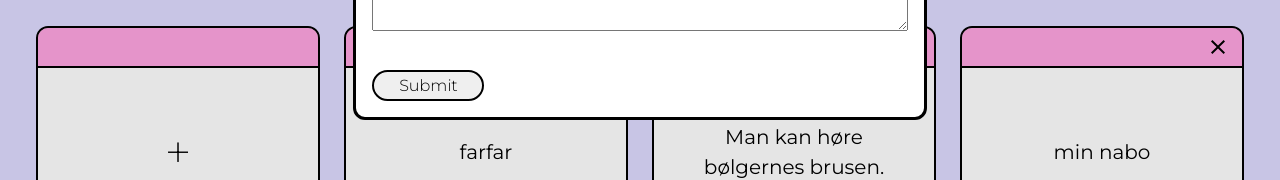
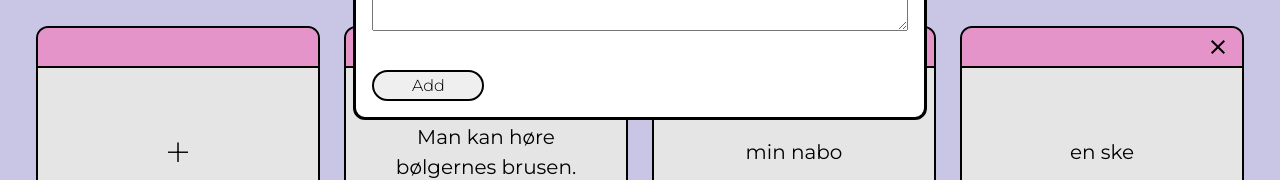
Before and after one commit to kayoken/koffer, a React (Vite) app: page / in a window 1280 px wide. Both pictures are taken after a click on the button "Add". Shown: the part 475-655 px from the top of the page. Built offline with nearby package versions, Linux system fonts and the light colour scheme.

Commit message:
VB-4: add component wip

```diff
--- a/src/components/NewCard/NewCard.tsx
+++ b/src/components/NewCard/NewCard.tsx
@@ -11,11 +11,10 @@ interface NewCardProps {
   }) => void;
 }
 
-const Dialog = forwardRef(function Dialog(props, ref) {
-  function handleSubmit() {
-    console.log("works");
-  }
-
+const AddDialog = forwardRef(function Dialog(
+  { onSubmit }: { onSubmit: () => void },
+  ref
+) {
   return (
     <dialog
       style={{
@@ -25,8 +24,8 @@ const Dialog = forwardRef(function Dialog(props, ref) {
     >
       <form
         onSubmit={(e) => {
-          console.log("works");
           e.preventDefault();
+          onSubmit();
         }}
       >
         <h3>Please add new Translations for both sides of the card.</h3>
@@ -56,15 +55,15 @@ const Dialog = forwardRef(function Dialog(props, ref) {
             name="danish"
           />
         </div>
+        <button
+          type="submit"
+          style={{
+            marginTop: "2rem",
+          }}
+        >
+          Add
+        </button>
       </form>
-      <button
-        style={{
-          marginTop: "2rem",
-        }}
-        onClick={handleSubmit}
-      >
-        Submit
-      </button>
     </dialog>
   );
 });
@@ -76,6 +75,7 @@ const NewCard = ({ dispatch }: NewCardProps) => {
 
   useEffect(() => {
     const dialog = dialogRef.current;
+    console.log(dialogOpen);
     if (dialogOpen) {
       dialog?.showModal();
     } else {
@@ -89,8 +89,6 @@ const NewCard = ({ dispatch }: NewCardProps) => {
   }, [dialogOpen]);
 
   function handleAdd() {
-    setDialogOpen(() => !dialogOpen);
-
     dispatch({
       type: "added",
       values: {
@@ -98,6 +96,7 @@ const NewCard = ({ dispatch }: NewCardProps) => {
         dk: "farfar",
       },
     });
+    setDialogOpen(false);
   }
 
   return (
@@ -118,15 +117,13 @@ const NewCard = ({ dispatch }: NewCardProps) => {
           classes="button edit new"
           onClick={(e) => {
             e.stopPropagation();
-            if (!dialogOpen) {
-              handleAdd();
-            }
+            setDialogOpen(true);
           }}
         >
           Add
         </Button>
       </div>
-      <Dialog ref={dialogRef} />
+      <AddDialog onSubmit={handleAdd} ref={dialogRef} />
     </div>
   );
 };
```
